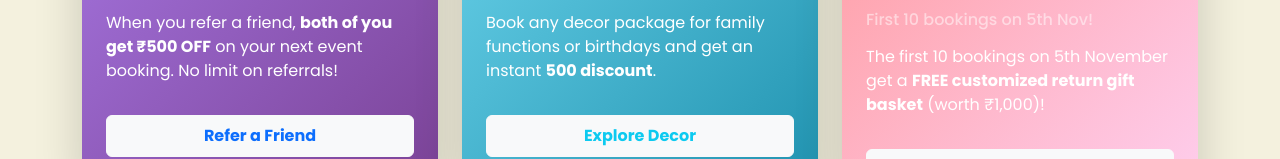
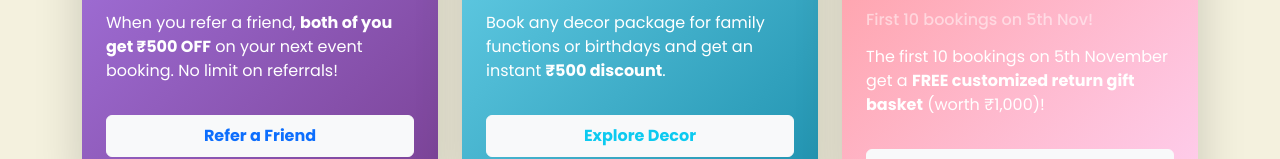
Before and after one commit to Rajj23/Event-Ease, a React (Create React App) app: page /offers in a window 1280 px wide. Shown: the part 632-791 px from the top of the page. Built offline with nearby package versions, Linux system fonts and the light colour scheme.

Commit message:
Ruppes sign fix

```diff
--- a/src/components/OffersPage.js
+++ b/src/components/OffersPage.js
@@ -168,7 +168,7 @@ function OffersPage() {
                     For Family Functions & Birthdays
                   </Card.Subtitle>
                   <Card.Text className="flex-grow-1">
-                    Book any decor package for family functions or birthdays and get an instant <strong>500 discount</strong>.
+                    Book any decor package for family functions or birthdays and get an instant <strong>₹500 discount</strong>.
                   </Card.Text>
                   <Button
                     variant="light"
```
